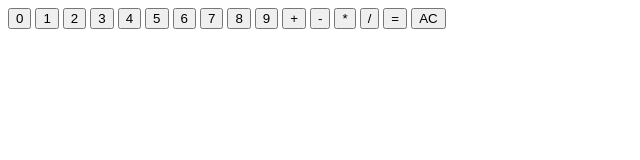
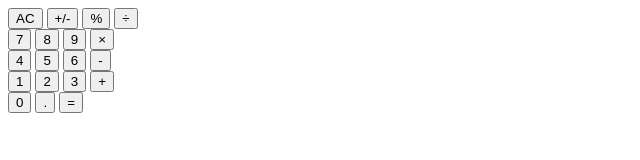
Before and after one commit to giahenville/calculator, a plain HTML site: page index.html in a window 1280 px wide. Shown: the whole page, without its empty margins (0-640 px from the left). Drawn offline with Linux system fonts and the light colour scheme.

Commit message:
docs: Add button operator symbols
Add symbols and create divs for each row to make it easier to style

```diff
--- a/index.html
+++ b/index.html
@@ -7,25 +7,54 @@
     <link rel="stylesheet" type="text/css" href="styles.css">
 </head>
 <body>
-    <div id="display"></div>
+    <div id="display">
+
+    </div>
 
     <div id="buttons">
-        <button id="zero" type ="button" class="button" value= "0">0</button>
-        <button id="one" type ="button" class="button" value= "1">1</button>
-        <button id="two" type ="button" class="button" value = "2">2</button>
-        <button id="three" type ="button" class="button" value = "3">3</button>
-        <button id="four" type ="button" class="button" value = "4">4</button>
-        <button id="five" type ="button" class="button" value = "5">5</button>
-        <button id="six" type ="button" class="button" value = "6">6</button>
-        <button id="seven" type ="button" class="button" value = "7">7</button>
-        <button id="eight" type ="button" class="button" value = "8">8</button>
-        <button id="nine" type ="button" class="button" value = "9">9</button>
-        <button id="add" type ="button" class="button" value = "+">+</button>
-        <button id="subtract" type ="button" class="button" value = "-">-</button>
-        <button id="multiply" type ="button" class="button" value = "*">*</button>
-        <button id="divide" type ="button" class="button" value = "/">/</button>
-        <button id="equals" type ="button" class="button" value = "=">=</button>
-        <button id="allClear" type ="button" class="button" value = "AC">AC</button>
+
+        <div id="rowOne">
+            <button id="allClear" type ="button" class="button">AC</button>
+            <button id="posNeg" type ="button" class="button">+/-</button>
+            <button id="percent" type ="button" class="button">%</button>
+            <button id="divide" type ="button" class="button" value = "/">÷</button>
+        </div>
+
+        <div id="rowTwo">
+            <button id="seven" type ="button" class="button" value = "7">7</button>
+            <button id="eight" type ="button" class="button" value = "8">8</button>
+            <button id="nine" type ="button" class="button" value = "9">9</button>
+            <button id="multiply" type ="button" class="button" value = "*">×</button>
+        </div>
+
+        <div id="rowThree">
+            <button id="four" type ="button" class="button" value = "4">4</button>
+            <button id="five" type ="button" class="button" value = "5">5</button>
+            <button id="six" type ="button" class="button" value = "6">6</button>
+            <button id="subtract" type ="button" class="button" value = "-">-</button>
+        </div>
+
+        <div id="rowFour">
+            <button id="one" type ="button" class="button" value= "1">1</button>
+            <button id="two" type ="button" class="button" value = "2">2</button>
+            <button id="three" type ="button" class="button" value = "3">3</button>
+            <button id="add" type ="button" class="button" value = "+">+</button>
+        </div>
+
+        <div id="rowFive">
+            <button id="zero" type ="button" class="button" value= "0">0</button>
+            <button id="period" type ="button" class="button" >.</button>
+            <button id="equals" type ="button" class="button" value = "=">=</button>
+        </div>
+
+
+
+
+
+
+
+
+
     </div>
     <script src="script.js"></script>
 </body>
```
